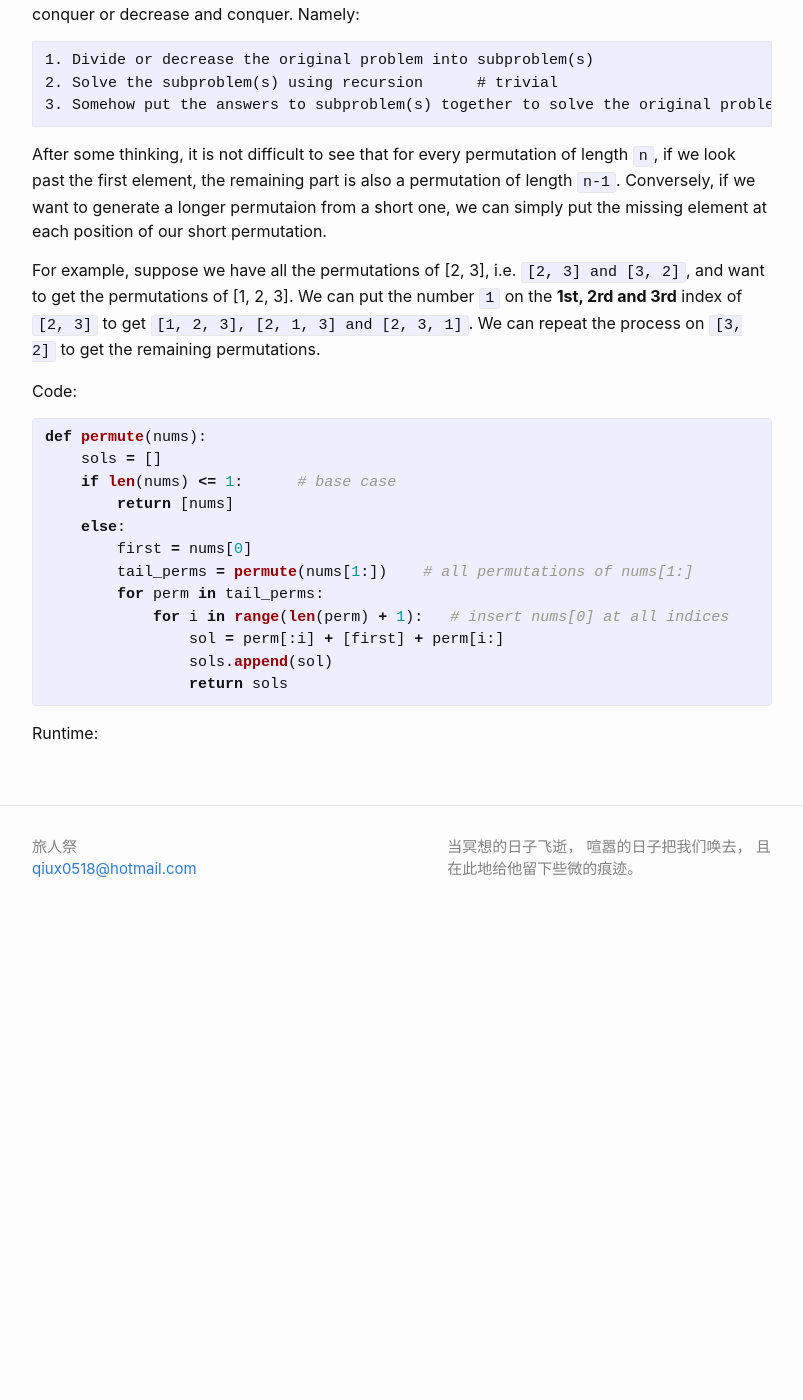
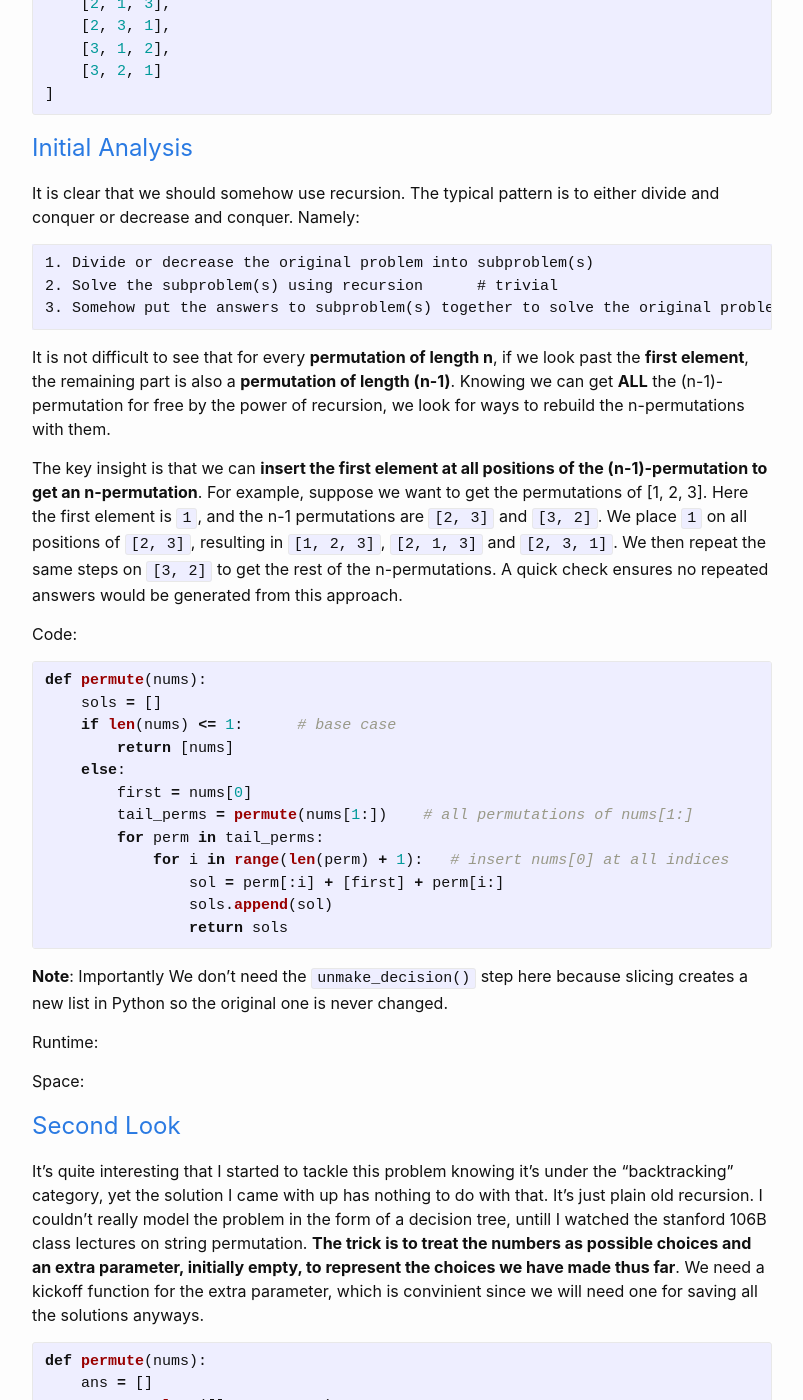
Before and after one commit to x7qiu/x7qiu.github.io, a Jekyll site: the page built from _posts/2019-01-27-LeetCode-Backtracking.md, in a window 1280 px wide and 1400 px high, scrolled down 2584 px. Shown: the whole window, without its empty margins (238-1041 px from the left). Built offline with Jekyll 4.4.1, drawn with Linux system fonts in a browser that asks for light colours; formulas are drawn with MathJax 3; before the commit the page ends 3525 px from its top, so only the background shows below that; some of the changed text lies outside the part shown.

Commit message:
2rd and 3rd look on permutation

```diff
--- a/_posts/2019-01-27-LeetCode-Backtracking.md
+++ b/_posts/2019-01-27-LeetCode-Backtracking.md
@@ -40,6 +40,8 @@ def Solve(node):
     return False
 {% endhighlight %}
 
+**Note**: Often times you can pass the ``decisions`` as a function parameter, and update them after making a choice for each child node instead of computing from scratch. For an example, see the last solution to the Permutation problem below.
+
 2) find one solution or return False if none exists
 {% highlight python %}
 def Solve(node):
@@ -61,14 +63,14 @@ def Solve(node):
 3) find all solutions
 {% highlight python %}
 def Solve(node):
-    res = []
-    solveHelper(node, res)
+    res = []                # to save all the solutions
+    solveHelper(node, res)  # kickoff function
     return res
 
 def solveHealper(node, res):
     if reach_leaf_condition():
         if is_solution(node):
-            res.append(node)
+            res.append(node)    # populate res with valid solutions
 
     decisions = get_decions(node)
     for decision in decisions:
@@ -78,6 +80,7 @@ def solveHealper(node, res):
         unmake_decision(node, decision)
 {% endhighlight %}
 
+**Note**: It's a common trick to use a kickstart function for an extra parameter. Here because we want to save all the solutions, we need our recursive function to somehow remember the state when a solution condition is met. To do so, we give it a ``res`` parameter and only populate it when the desired condition is met.
 ## 46. Permutation
 # Description & Example
 Given a collection of distinct integers, return all possible permutations.
@@ -105,9 +108,9 @@ It is clear that we should somehow use recursion. The typical pattern is to eith
     2. Solve the subproblem(s) using recursion      # trivial
     3. Somehow put the answers to subproblem(s) together to solve the original problem
 
-After some thinking, it is not difficult to see that for every permutation of length ``n``, if we look past the first element, the remaining part is also a permutation of length ``n-1``. Conversely, if we want to generate a longer permutaion from a short one, we can simply put the missing element at each position of our short permutation.
+It is not difficult to see that for every **permutation of length n**, if we look past the **first element**, the remaining part is also a **permutation of length (n-1)**. Knowing we can get **ALL** the (n-1)-permutation for free by the power of recursion, we look for ways to rebuild the n-permutations with them.
 
-For example, suppose we have all the permutations of [2, 3], i.e. ``[2, 3] and [3, 2]``, and want to get the permutations of [1, 2, 3]. We can put the number ``1`` on the **1st, 2rd and 3rd** index of ``[2, 3]`` to get ``[1, 2, 3], [2, 1, 3] and [2, 3, 1]``. We can repeat the process on ``[3, 2]`` to get the remaining permutations.
+The key insight is that we can **insert the first element at all positions of the (n-1)-permutation to get an n-permutation**. For example, suppose we want to get the permutations of [1, 2, 3]. Here the first element is ``1``, and the n-1 permutations are ``[2, 3]`` and ``[3, 2]``. We place ``1`` on all positions of ``[2, 3]``, resulting in ``[1, 2, 3]``, ``[2, 1, 3]`` and ``[2, 3, 1]``. We then repeat the same steps on ``[3, 2]`` to get the rest of the n-permutations. A quick check ensures no repeated answers would be generated from this approach.
 
 Code:
 {% highlight python %}
@@ -125,4 +128,57 @@ def permute(nums):
                 return sols
 {% endhighlight %}
 
+**Note**: Importantly We don't need the ``unmake_decision()`` step here because slicing creates a new list in Python so the original one is never changed.
+
 Runtime:
+
+Space:
+
+# Second Look
+It's quite interesting that I started to tackle this problem knowing it's under the "backtracking" category, yet the solution I came with up has nothing to do with that. It's just plain old recursion. I couldn't really model the problem in the form of a decision tree, untill I watched the stanford 106B class lectures on string permutation. **The trick is to treat the numbers as possible choices and an extra parameter, initially empty, to represent the choices we have made thus far**. We need a kickoff function for the extra parameter, which is convinient since we will need one for saving all the solutions anyways.
+
+{% highlight python %}
+def permute(nums):
+    ans = []
+    permuteHelper([], nums, ans)
+    return ans
+
+def permuteHelper(sofar, rest, ans):
+    if rest == []:
+        ans.append(sofar)
+    for i in range(len(rest)):
+        permuteHelper(sofar+rest[i], rest[:i]+rest[i+1:], ans)
+{% endhighlight %}
+
+![permutation of 1,2,3](/assets/permutation.png)
+
+Runtime:
+
+Space:
+
+# Third Look
+It turns out there are many more interesting ways to generate permutations, many of them beyond the scope of this post. I will however cover another one because I find the idea extremely elegant.
+
+{% highlight python %}
+def perm(nums, k=0):
+   if k == len(nums):
+      print nums
+   else:
+      for i in range(k, len(nums)):
+         nums[k], nums[i] = nums[i] ,nums[k]
+         perm(nums, k+1)
+         nums[k], nums[i] = nums[i], nums[k]
+{% endhighlight %}
+
+Forget for a minute that this code only prints the permutations instead of saving them all in a container(IMO it's shorter and easier to understand this way). When I first looked at this code I couldn't really make sense of how it works despite the structural similarity to our previous solution. In that solution we kept two set of numbers: ``sofar`` representing the choices we've made and ``rest`` representing the choices avaiable. In making each choice we remove the number from ``rest`` and put it in ``sofar``.
+
+It took me a while to realize that this solution does exactly the same thing, but in one array. It uses ``k`` as a seperator, such that ``num[:k]`` corresponds to the ``sofar`` set and ``nums[k:]`` corresponds to the ``rest`` set. In making a choice, say nums[i], we
+1. make sure $ i \ge k $ courtesy of ``for i in range(k, len(nums))``
+2. transfer it from ``rest`` to ``sofar`` by ``nums[k], nums[i] = nums[i], nums[k]``
+3. increase ``k`` by 1 to indicate that we've made a choice
+4. check if ``k`` reaches the end of array, this is the same as checking ``rest == []``
+5. unmake any change from step3, since this time we are not creating a new list
+
+# reference:
+
+https://web.stanford.edu/class/archive/cs/cs106b/cs106b.1188/lectures/Lecture11/Lecture11.pdf
```
Also changed, not shown: assets/permutation.png (added).
